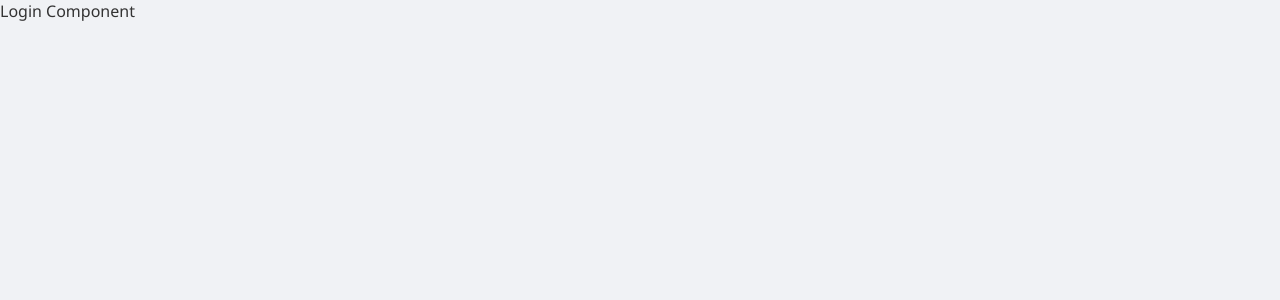
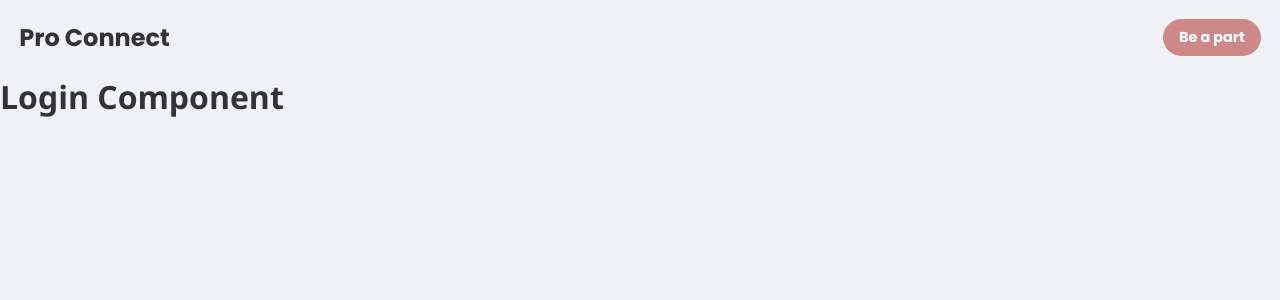
Before and after one commit to anjali-014/career-connect, a Next.js app in the folder frontend/: page /login in a window 1280 px wide. Shown: the top 300 px of the page. Built offline with nearby package versions, Linux system fonts and the light colour scheme.

Commit message:
Implement navigation flow to login page

```diff
--- a/frontend/src/pages/login/index.jsx
+++ b/frontend/src/pages/login/index.jsx
@@ -1,14 +1,14 @@
-//index.jsx
+import React from "react";
+import NavBarComponent from "@/components/Navbar";
 
-
-import React from 'react'
-
- function LoginComponent() {
+function Login() {
   return (
     <div>
-      <div>Login Component</div>
+      <NavBarComponent />
+
+      <h1>Login Component</h1>
     </div>
-  )
+  );
 }
 
-export default LoginComponent;
+export default Login;
```
